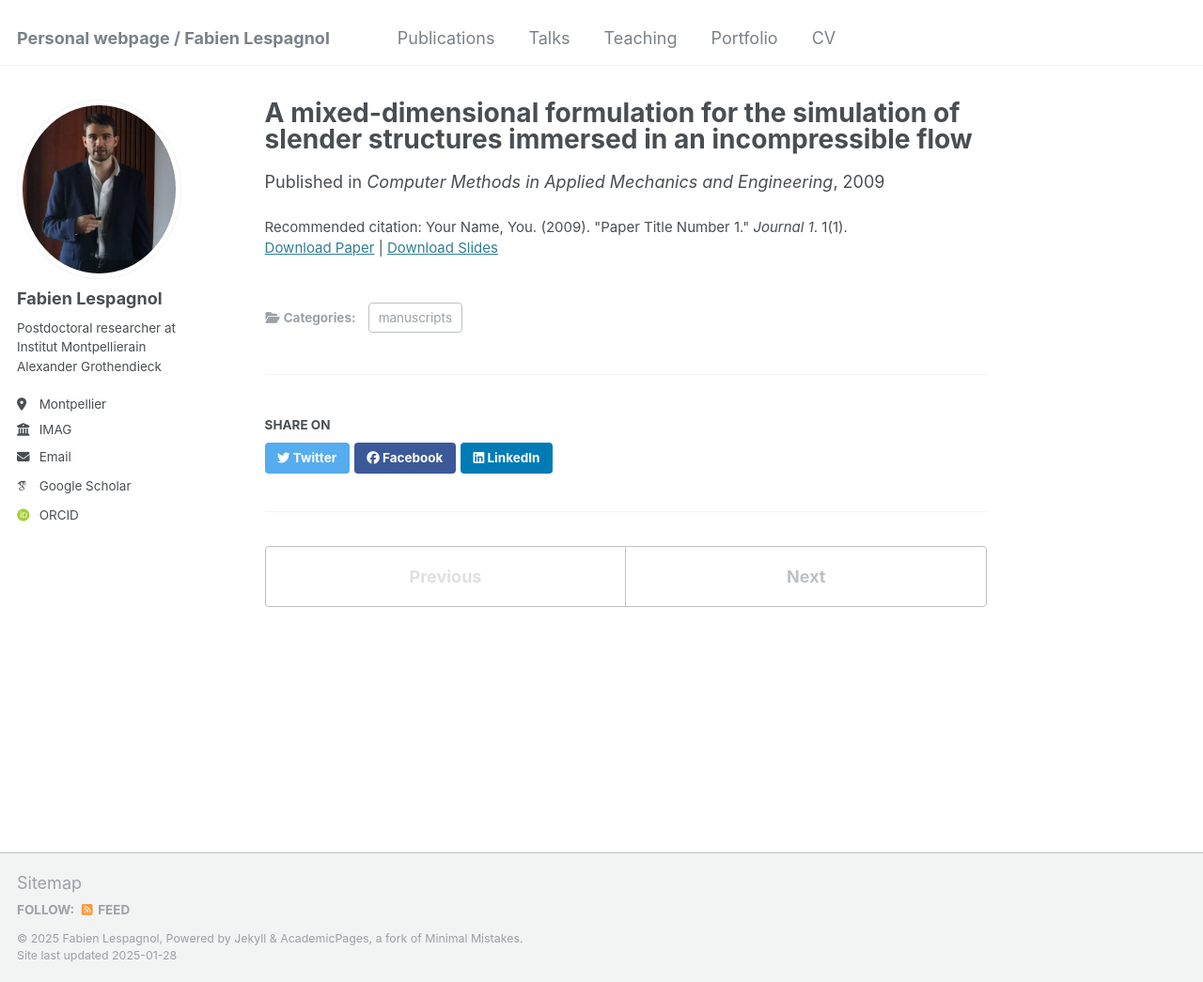
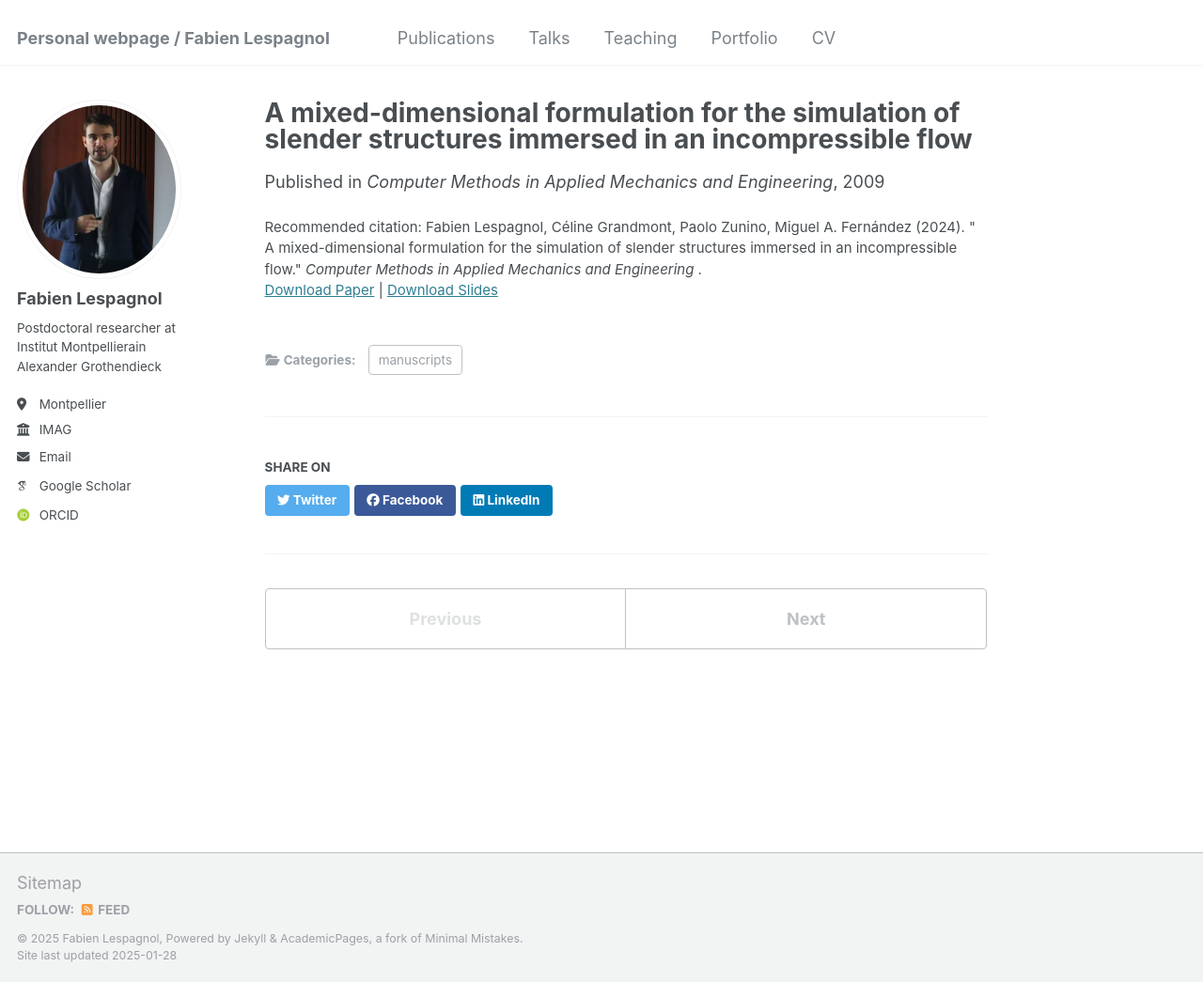
Before and after one commit to FabienLespagnol/fabienlespagnol.github.io, a Jekyll site: the page built from _publications/2009-10-01-paper-title-number-1.md, in a window 1280 px wide and 1045 px high. Shown: the whole window at 94% size. Built offline with Jekyll 4.4.1, drawn with Linux system fonts in a browser that asks for light colours; some web fonts are replaced.

Commit message:
Update 2009-10-01-paper-title-number-1.md

```diff
--- a/_publications/2009-10-01-paper-title-number-1.md
+++ b/_publications/2009-10-01-paper-title-number-1.md
@@ -3,10 +3,10 @@ title: "A mixed-dimensional formulation for the simulation of slender structures
 collection: publications
 category: manuscripts
 permalink: /publication/2009-10-01-paper-title-number-1
-excerpt: 'This paper is about a new 3D-1D model for slender structures immersed in 3D flow..'
+excerpt: 'This paper is about a new 3D-1D model for slender structures immersed in three dimensional flow.'
 date: 2009-10-01
 venue: 'Computer Methods in Applied Mechanics and Engineering'
 slidesurl: 'http://academicpages.github.io/files/slides1.pdf'
 paperurl: 'http://academicpages.github.io/files/paper1.pdf'
-citation: 'Your Name, You. (2009). &quot;Paper Title Number 1.&quot; <i>Journal 1</i>. 1(1).'
+citation: 'Fabien Lespagnol, Céline Grandmont, Paolo Zunino, Miguel A. Fernández (2024). &quot; A mixed-dimensional formulation for the simulation of slender structures immersed in an incompressible flow.&quot; <i> Computer Methods in Applied Mechanics and Engineering </i>.'
 ---
```
